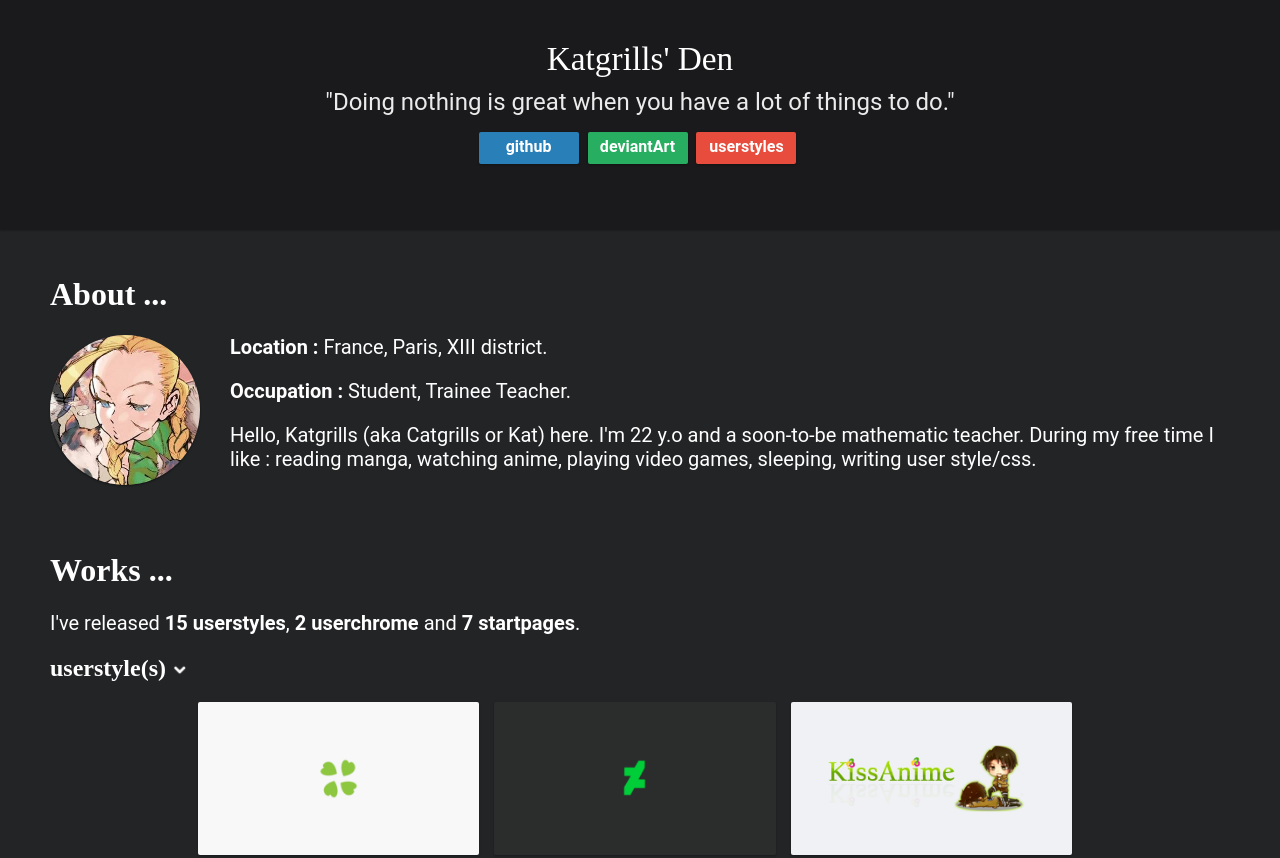
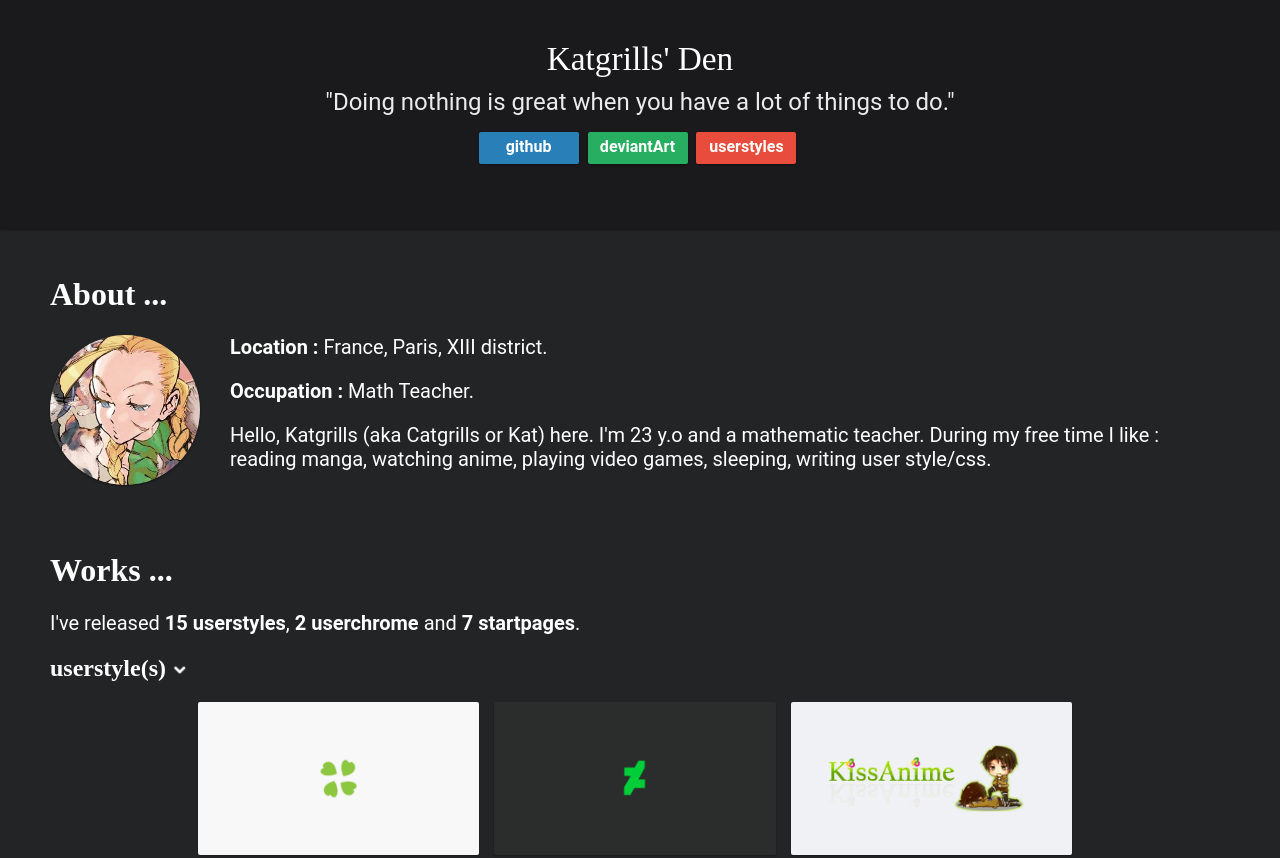
Before and after one commit to Catgrills/Catgrills.github.io, a plain HTML site: page index.html in a window 1280 px wide. Shown: the top 858 px of the page. Drawn offline with Linux system fonts and the light colour scheme.

Commit message:
Update index.html

```diff
--- a/index.html
+++ b/index.html
@@ -35,8 +35,8 @@
 			<div class="avatar"></div>
 			<div class="text">
 				<p><strong>Location : </strong>France, Paris, XIII district.</p>
-				<p><strong>Occupation : </strong>Student, Trainee Teacher.</p>
-				<p>Hello, Katgrills (aka Catgrills or Kat) here. I'm 22 y.o and a soon-to-be mathematic teacher. During my free time I like : reading manga, watching anime, playing video games, sleeping, writing user style/css.</p>
+				<p><strong>Occupation : </strong>Math Teacher.</p>
+				<p>Hello, Katgrills (aka Catgrills or Kat) here. I'm 23 y.o and a mathematic teacher. During my free time I like : reading manga, watching anime, playing video games, sleeping, writing user style/css.</p>
 			</div>
 		</div>
 		<div class="block">
```
